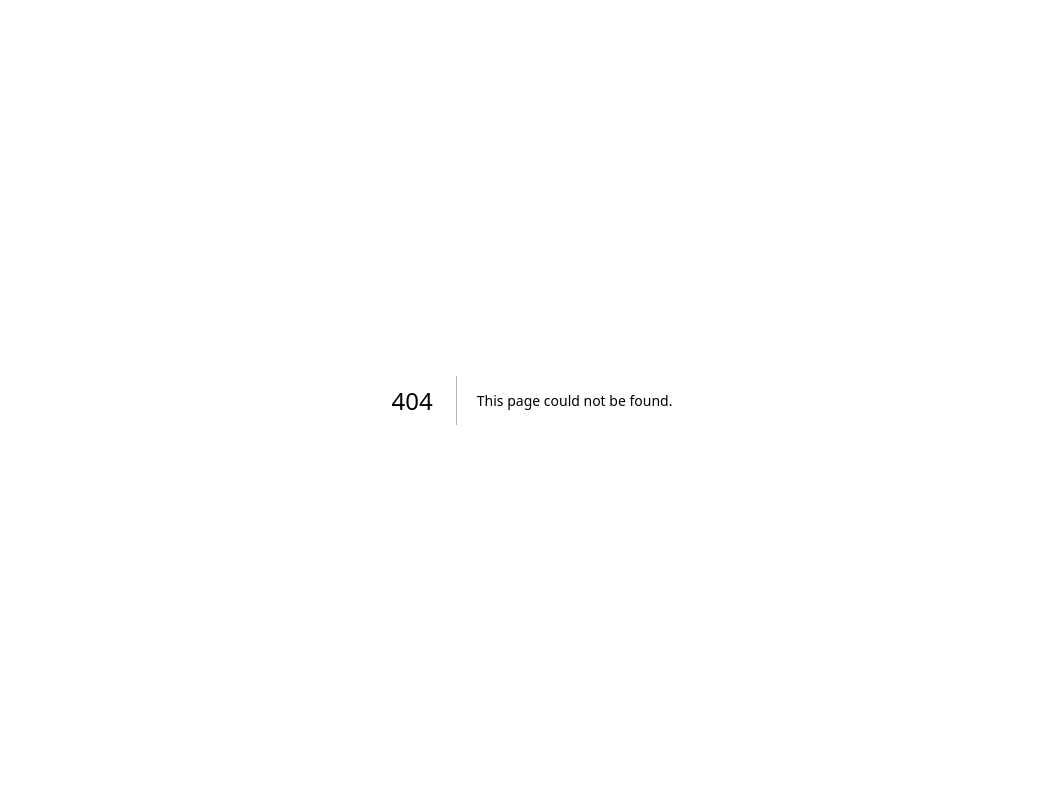
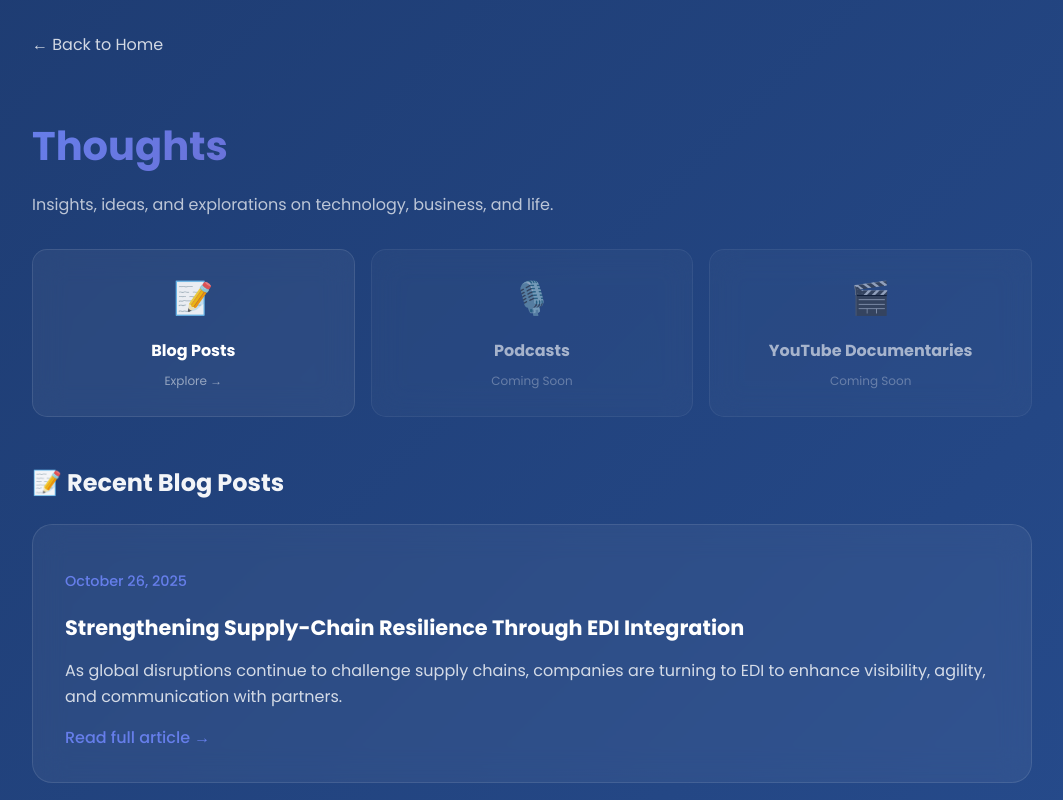
Before and after one commit to rudeboydamn/PortfolioWebsite, a Next.js app: page /thoughts in a window 1280 px wide. Before the commit this address had no page. Shown: the top 800 px of the page, without its empty margins (108-1171 px from the left). Built offline with nearby package versions, Linux system fonts and the light colour scheme.

Commit message:
Fix: Recreate thoughts page to resolve Vercel build module error

```diff
--- /dev/null
+++ b/app/thoughts/page.tsx
@@ -0,0 +1,139 @@
+"use client";
+
+import React from 'react';
+import Link from 'next/link';
+
+type BlogPost = {
+  date: string;
+  title: string;
+  intro: string;
+  url: string;
+};
+
+type ContentSection = {
+  title: string;
+  icon: string;
+  status: 'available' | 'coming-soon';
+  href?: string;
+};
+
+const blogs: BlogPost[] = [
+  {
+    date: 'October 26, 2025',
+    title: 'Strengthening Supply-Chain Resilience Through EDI Integration',
+    intro: 'As global disruptions continue to challenge supply chains, companies are turning to EDI to enhance visibility, agility, and communication with partners.',
+    url: '/blog/supply-chain-resilience-edi/',
+  },
+  {
+    date: 'October 20, 2025',
+    title: 'The Future is Here: How AI is Revolutionizing EDI Integration',
+    intro: 'Discover how Artificial Intelligence (AI) is transforming Electronic Data Interchange (EDI) systems, boosting efficiency, accuracy, and business intelligence.',
+    url: '/blog/ai-edi-integration/',
+  },
+];
+
+const sections: ContentSection[] = [
+  { title: "Blog Posts", icon: "📝", status: "available", href: "/blog" },
+  { title: "Podcasts", icon: "🎙️", status: "coming-soon" },
+  { title: "YouTube Documentaries", icon: "🎬", status: "coming-soon" },
+];
+
+export default function ThoughtsPage() {
+  return (
+    <div style={{
+      minHeight: '100vh',
+      background: 'linear-gradient(135deg, #1e3c72 0%, #2a5298 100%)',
+      color: 'rgba(255,255,255,0.9)',
+      fontFamily: "'Poppins', sans-serif",
+      padding: '2rem'
+    }}>
+      <style>{`
+        @import url('https://fonts.googleapis.com/css2?family=Poppins:wght@300;400;500;600;700&display=swap');
+        .thoughts-container { max-width: 1000px; margin: 0 auto; }
+        .back-link { color: rgba(255,255,255,0.8); text-decoration: none; display: inline-flex; align-items: center; gap: 0.5rem; margin-bottom: 2rem; transition: color 0.3s; }
+        .back-link:hover { color: white; }
+        .page-title { font-size: 2.5rem; margin-bottom: 0.5rem; background: linear-gradient(135deg, #667eea, #764ba2); -webkit-background-clip: text; -webkit-text-fill-color: transparent; }
+        .page-subtitle { color: rgba(255,255,255,0.7); margin-bottom: 2rem; }
+        .sections-grid { display: grid; grid-template-columns: repeat(3, 1fr); gap: 1rem; margin-bottom: 3rem; }
+        .section-card { background: rgba(255,255,255,0.05); backdrop-filter: blur(15px); border-radius: 15px; padding: 1.5rem; border: 1px solid rgba(255,255,255,0.1); text-align: center; transition: transform 0.3s; text-decoration: none; }
+        .section-card:hover { transform: translateY(-3px); }
+        .section-card.coming-soon { opacity: 0.6; cursor: default; }
+        .section-card.coming-soon:hover { transform: none; }
+        .section-icon { font-size: 2rem; margin-bottom: 0.5rem; }
+        .section-title { color: white; font-size: 1rem; margin-bottom: 0.25rem; }
+        .section-status { font-size: 0.75rem; color: rgba(255,255,255,0.5); }
+        .content-title { font-size: 1.5rem; margin: 2.5rem 0 1.5rem; color: rgba(255,255,255,0.95); display: flex; align-items: center; gap: 0.75rem; }
+        .blog-card { background: rgba(255,255,255,0.05); backdrop-filter: blur(15px); border-radius: 20px; padding: 2rem; margin-bottom: 1.5rem; border: 1px solid rgba(255,255,255,0.1); transition: transform 0.3s, box-shadow 0.3s; }
+        .blog-card:hover { transform: translateY(-5px); box-shadow: 0 20px 40px rgba(0,0,0,0.2); }
+        .blog-date { font-size: 0.9rem; color: #667eea; margin-bottom: 0.5rem; font-weight: 500; }
+        .blog-title { font-size: 1.3rem; color: white; margin-bottom: 0.75rem; line-height: 1.4; }
+        .blog-intro { color: rgba(255,255,255,0.8); line-height: 1.6; margin-bottom: 1rem; }
+        .read-more { display: inline-flex; align-items: center; gap: 0.5rem; color: #667eea; text-decoration: none; font-weight: 500; transition: color 0.3s, transform 0.3s; }
+        .read-more:hover { color: white; transform: translateX(5px); }
+        .coming-section { background: rgba(255,255,255,0.05); backdrop-filter: blur(15px); border-radius: 20px; padding: 3rem; text-align: center; border: 1px solid rgba(255,255,255,0.1); margin-top: 2rem; }
+        .coming-icon { font-size: 3rem; margin-bottom: 1rem; }
+        .coming-text { font-size: 1.2rem; color: rgba(255,255,255,0.7); }
+        @media (max-width: 768px) { .sections-grid { grid-template-columns: 1fr; } }
+      `}</style>
+
+      <div className="thoughts-container">
+        <Link href="/" className="back-link">
+          ← Back to Home
+        </Link>
+
+        <h1 className="page-title">Thoughts</h1>
+        <p className="page-subtitle">Insights, ideas, and explorations on technology, business, and life.</p>
+
+        <div className="sections-grid">
+          {sections.map((section) => (
+            section.status === 'available' && section.href ? (
+              <Link key={section.title} href={section.href} className="section-card">
+                <div className="section-icon">{section.icon}</div>
+                <h3 className="section-title">{section.title}</h3>
+                <span className="section-status">Explore →</span>
+              </Link>
+            ) : (
+              <div key={section.title} className={`section-card ${section.status === 'coming-soon' ? 'coming-soon' : ''}`}>
+                <div className="section-icon">{section.icon}</div>
+                <h3 className="section-title">{section.title}</h3>
+                <span className="section-status">Coming Soon</span>
+              </div>
+            )
+          ))}
+        </div>
+
+        <h2 className="content-title">📝 Recent Blog Posts</h2>
+        {blogs.map((blog, index) => (
+          <article key={index} className="blog-card">
+            <p className="blog-date">{blog.date}</p>
+            <h3 className="blog-title">{blog.title}</h3>
+            <p className="blog-intro">{blog.intro}</p>
+            <Link href={blog.url} className="read-more">
+              Read full article →
+            </Link>
+          </article>
+        ))}
+
+        <h2 className="content-title">🎙️ Podcasts</h2>
+        <div className="coming-section">
+          <div className="coming-icon">🎧</div>
+          <p className="coming-text">Podcast episodes coming soon!</p>
+          <p style={{ color: 'rgba(255,255,255,0.5)', marginTop: '0.5rem', fontSize: '0.9rem' }}>
+            Stay tuned for discussions on data analytics, EDI integration, and career insights.
+          </p>
+        </div>
+
+        <h2 className="content-title">🎬 YouTube Documentaries</h2>
+        <div className="coming-section">
+          <div className="coming-icon">📺</div>
+          <p className="coming-text">Video documentaries coming soon!</p>
+          <p style={{ color: 'rgba(255,255,255,0.5)', marginTop: '0.5rem', fontSize: '0.9rem' }}>
+            Deep dives into technology, process improvement, and industry trends.
+          </p>
+        </div>
+      </div>
+
+      <link rel="stylesheet" href="https://unicons.iconscout.com/release/v4.0.8/css/line.css" />
+    </div>
+  );
+}
```
